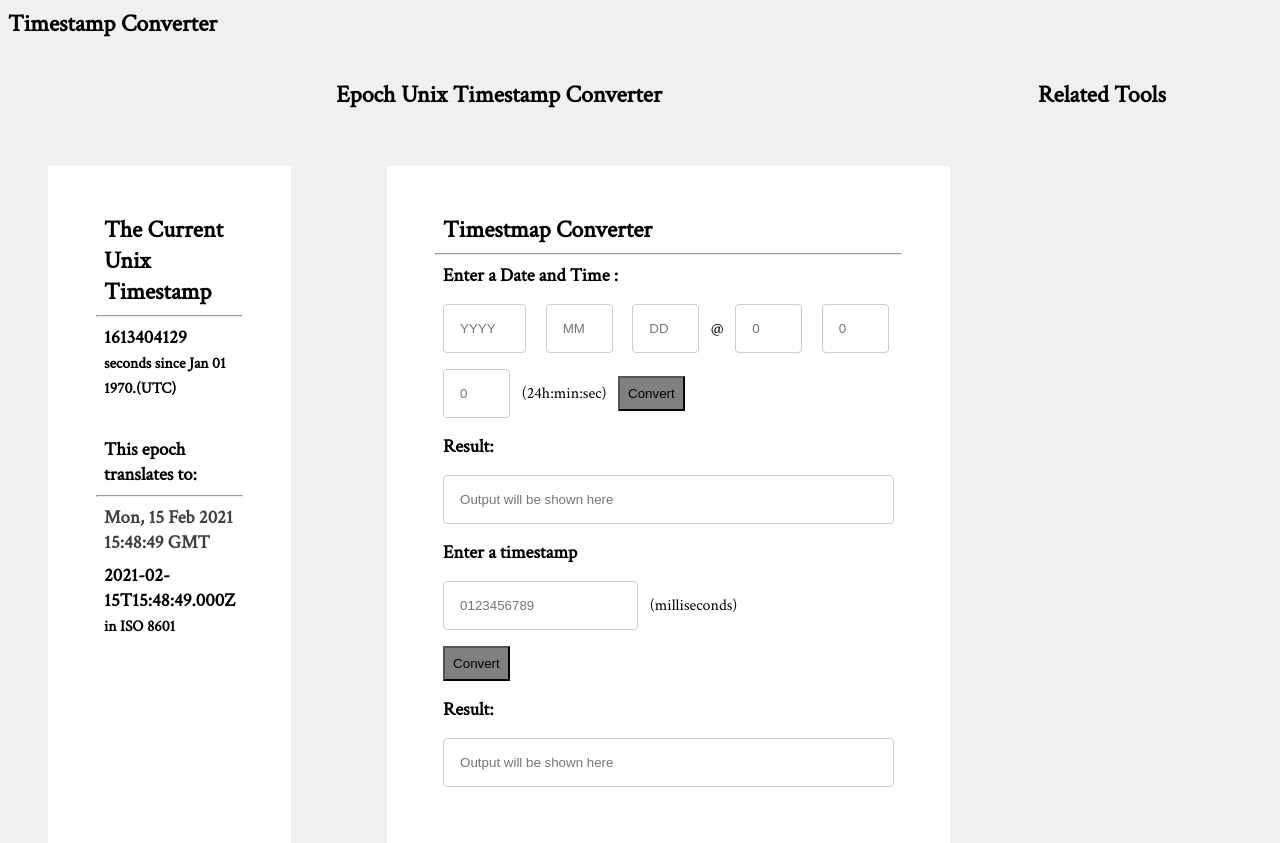
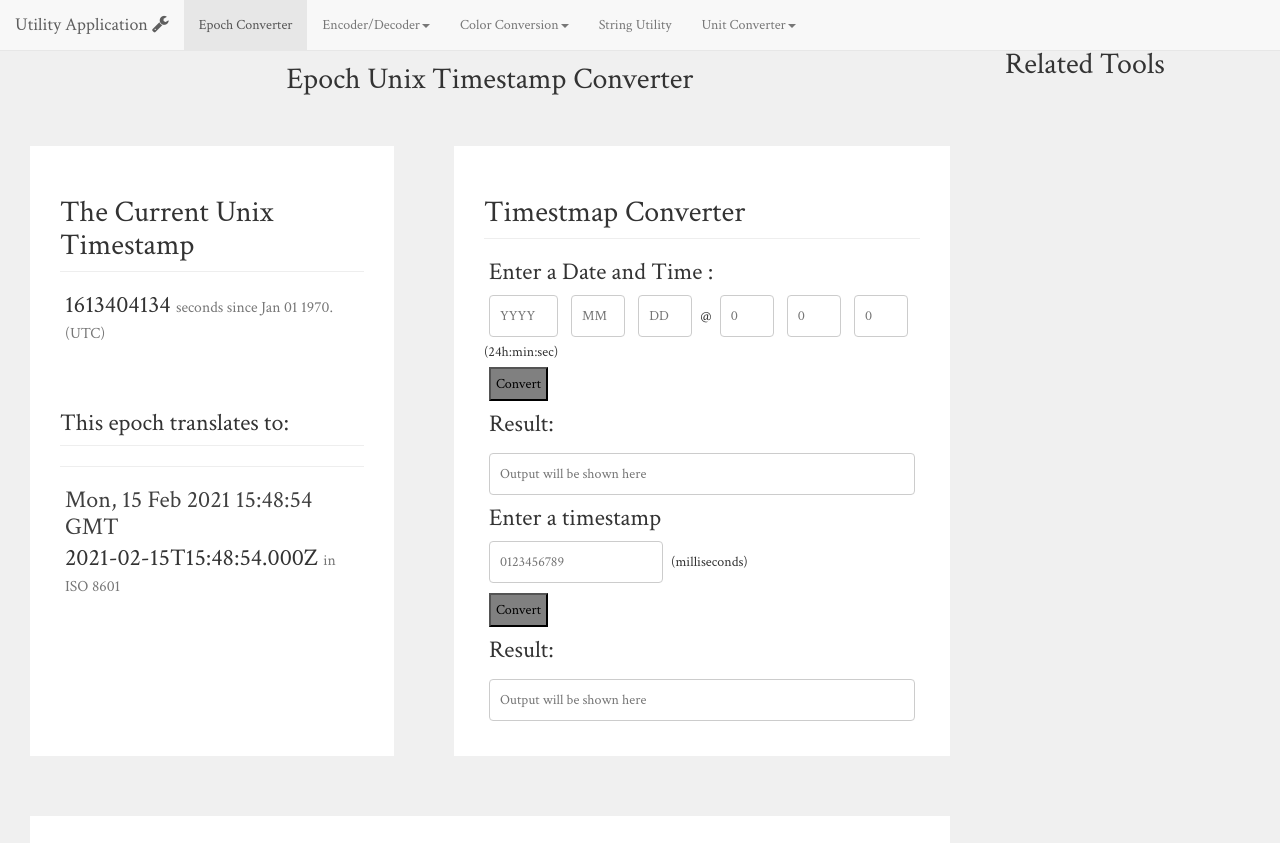
Before and after one commit to aangupta/TimeConverter, a website: page index.html in a window 1280 px wide. Shown: the top 843 px of the page. Drawn offline with nearby package versions, Linux system fonts and the light colour scheme.

Commit message:
added setTimeout function and navbar

```diff
--- a/index.html
+++ b/index.html
@@ -5,28 +5,87 @@
     <meta http-equiv="X-UA-Compatible" content="IE=edge">
     <meta name="viewport" content="width=device-width, initial-scale=1.0">
     <title>Time Converter</title>
+    <script src="https://ajax.googleapis.com/ajax/libs/jquery/3.5.1/jquery.min.js"></script>
+    <script src="https://maxcdn.bootstrapcdn.com/bootstrap/3.4.1/js/bootstrap.min.js"></script>
+    <script src='https://kit.fontawesome.com/a076d05399.js' crossorigin='anonymous'></script>
+    <link rel="stylesheet" href="https://cdnjs.cloudflare.com/ajax/libs/font-awesome/4.7.0/css/font-awesome.min.css">
+    <link rel="stylesheet" href="https://maxcdn.bootstrapcdn.com/bootstrap/3.4.1/css/bootstrap.min.css">
+    <script src="https://ajax.googleapis.com/ajax/libs/jquery/3.5.1/jquery.min.js"></script>
+    <script src="https://maxcdn.bootstrapcdn.com/bootstrap/3.4.1/js/bootstrap.min.js"></script>
+
     <script>
+
+        function updateTime() {
+            setTimeout(currTime, 1000);
+        }
         function currTime(){
             let t = new Date();
             document.getElementById("time").innerHTML = Math.floor(( new Date().getTime()/1000));
             document.getElementById("utc-time").innerHTML = t.toUTCString();
             document.getElementById("iso-time").innerHTML = t.toISOString();
+            updateTime();
         }
     </script>
-    <link rel="stylesheet" href="./style.css">
+
+    <link rel="stylesheet" href="style.css">
 </head>
 <body onload="currTime()">
     <header>
        <h2>Timestamp Converter</h2>
-    </header>
+    <header>
+   <nav  class="navbar navbar-default navbar-fixed-top">
+        <div class="container-fliud">
+            <div class="navbar-header">
+                <a href="index.html" class="navbar-brand">Utility Application <i class="fa fa-wrench" aria-hidden="true"></i></a>
+            </div>
+            <ul class ="nav navbar-nav">
+                <li class="active"><a href="index.html">Epoch Converter</a></li>
+                <li class="dropdown">
+                    <a href="https://utilityapp1.netlify.app/" target ="blank" class="dropdown-toggle" data-toggle="dropdown">Encoder/Decoder<span class="caret"></span></a>
+                    <ul class="dropdown-menu">
+                        <li><a href="https://utilityapp1.netlify.app/" target="blank">URL Encoder/Decoder</a></li>
+                        <li><a href="https://utilityapp1.netlify.app/base64encode.html" target="blank">Base64 Encoder</a></li>
+                        <li><a href="https://utilityapp1.netlify.app/base64decode.html" target="blank">Base64 Decoder</a></li>
+                        <li><a href="https://utilityapp1.netlify.app/md5hash.html" target="blank">MD5 HashGenerator</a></li>
+                        <li><a href="https://utilityapp1.netlify.app/sha-1.html" target="blank">SHA-1 HashGenerator</a></li>
+                        <li><a href="https://utilityapp1.netlify.app/sha-256.html" target="blank">SHA-256 HashGenerator</a></li>
+                        <li><a href="https://utilityapp1.netlify.app/sha-512.html"target="blank">SHA-512 HashGenerator</a></li>
+                    </ul>
+
+                </li>
+                <li class="dropdown">
+                    <a class="dropdown-toggle" data-toggle="dropdown" href="#">Color Conversion<span class="caret"></span></a>
+                    <ul class="dropdown-menu">
+                    <li><a href="https://rgbhexutilityapp.netlify.app/" target="blank">RGB To Hex</a></li>
+                    <li><a href="https://rgbhexutilityapp.netlify.app/hextorgb.html" target="blank">Hex To RGB</a></li>
+                    </ul>
+                </li>
+                <!--li><a href="index.html">Epoch Converter</a></li-->
+
+                <li><a href="https://stringutilityapp.netlify.app/" target="blank">String Utility</a></li>
+
+                <li class="dropdown">
+                    <a class="dropdown-toggle" data-toggle="dropdown" href="#">Unit Converter<span class="caret"></span></a>
+                    <ul class="dropdown-menu">
+                    <li><a href="https://unitconvertertool.netlify.app/" target="blank">Length</a></li>
+                    <li><a href="https://unitconvertertool.netlify.app/temperature.html" target="blank">Temperature</a></li>
+                    <li><a href="https://unitconvertertool.netlify.app/weight.html" target="blank">Weight</a></li>
+                    <li><a href="https://unitconvertertool.netlify.app/time.html" target="blank">Time</a></li>
+                    </ul>
+                </li>
+
+            </ul>
+        </div>
+
+   </nav>
+
     <section class="wrapper">
         <section class ="wrapper-left">
-            <h2>Epoch Unix Timestamp Converter</h2>
+            <h2 style ="margin: 2rem;">Epoch Unix Timestamp Converter</h2>
             <div class ="wrapper-left-top">
                 <div class="box">
                     <div class="box-content" style="min-height: 300px;">
                         <h2 class ="page-header">The Current Unix Timestamp</h2>
-                        <hr>
                         <h3 class="text-clr">
                             <span id="time"></span>
                             <small>seconds since Jan 01 1970.(UTC)</small>
@@ -47,21 +106,27 @@
                 <div class="box">
                     <div class ="box-content"style="min-height: 300px;">
                         <h2 class ="page-header">Timestmap Converter</h2>
-                        <hr>
                         <h3>Enter a Date and Time : </h3>
-                        <div class="input-section1">
+                        <div class="input-section1" style="display: flex; flex-direction: column;">
+                            <div>
                                 <input type ="text" id ="year" placeholder="YYYY" maxlength="4" size="4">
                                 <input type ="text" id ="month" placeholder="MM"maxlength="2" size="2">
                                 <input type ="text" id ="date" placeholder="DD" maxlength="2"size="2">
-                            @
+                                <span>@</span>
                                 <input type ="text" id ="hour" placeholder="0" maxlength="2" size="2">
                                 <input type ="text" id ="minute" placeholder="0" maxlength="2" size="2">
                                 <input type ="text" id ="second" placeholder="0" maxlength="2" size="2">
-                            (24h:min:sec)
+                                <span>(24h:min:sec)</span>
+                            </div>
+
+                            <div>
                                 <input type ="button" id ="convert1" value="Convert">
                             </div>
 
-                        <div>
+
+                        </div>
+
+                        <div style="display: flex; flex-direction: column;">
                             <label for="output-text1"><h3>Result: </h3> </label>
                             <input type ="text" id="output-text1" placeholder="Output will be shown here" size="50%">
                         </div>
@@ -74,7 +139,7 @@
                         <div>
                             <input type ="button" id ="convert2" value="Convert">
                         </div>
-                        <div>
+                        <div style="display: flex; flex-direction: column;">
                             <label for="output-text2"><h3>Result: </h3> </label>
                             <input type ="text" id="output-text2" placeholder="Output will be shown here" size="50%">
                         </div>
```
Lines whose indentation alone changed are shown as unchanged.
